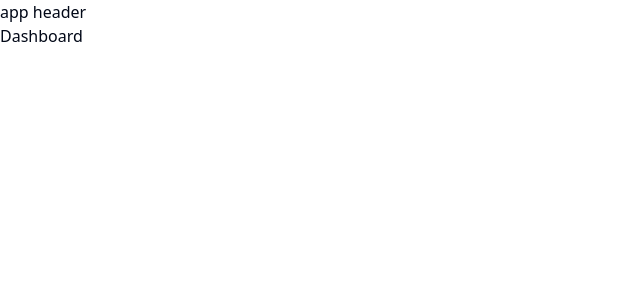
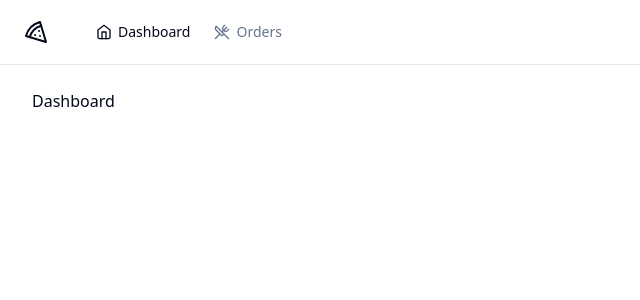
Before and after one commit to lucastenani/pizza.shop, a React (Vite) app: page / in a window 1280 px wide. Shown: the top 300 px of the page, without its empty margins (0-640 px from the left). Built offline with nearby package versions, Linux system fonts and the light colour scheme.

Commit message:
Create header for internal application routes

```diff
--- a/package.json
+++ b/package.json
@@ -12,6 +12,7 @@
   "dependencies": {
     "@hookform/resolvers": "^3.3.4",
     "@radix-ui/react-label": "^2.0.2",
+    "@radix-ui/react-separator": "^1.0.3",
     "@radix-ui/react-slot": "^1.0.2",
     "class-variance-authority": "^0.7.0",
     "clsx": "^2.1.0",
--- /dev/null
+++ b/src/components/header.tsx
@@ -0,0 +1,25 @@
+import { Separator } from '@radix-ui/react-separator'
+import { Home, Pizza, UtensilsCrossed } from 'lucide-react'
+
+import { NavLink } from './nav-link'
+
+export function Header() {
+  return (
+    <header className="border-b">
+      <div className="flex h-16 items-center gap-6 px-6">
+        <Pizza className="h-6 w-6" />
+        <Separator className="h-6" orientation="vertical" />
+        <nav className="flex items-center space-x-4 lg:space-x-6">
+          <NavLink to="/">
+            <Home className="h-4 w-4" />
+            Dashboard
+          </NavLink>
+          <NavLink to="/orders">
+            <UtensilsCrossed className="h-4 w-4" />
+            Orders
+          </NavLink>
+        </nav>
+      </div>
+    </header>
+  )
+}
--- /dev/null
+++ b/src/components/nav-link.tsx
@@ -0,0 +1,15 @@
+import { Link, LinkProps, useLocation } from 'react-router-dom'
+
+export type NavLinkProps = LinkProps
+
+export function NavLink(props: NavLinkProps) {
+  const { pathname } = useLocation()
+
+  return (
+    <Link
+      className="flex items-center gap-1.5 text-sm font-medium text-muted-foreground hover:text-foreground data-[current=true]:text-foreground"
+      data-current={pathname === props.to}
+      {...props}
+    />
+  )
+}
--- /dev/null
+++ b/src/components/ui/separator.tsx
@@ -0,0 +1,29 @@
+import * as SeparatorPrimitive from '@radix-ui/react-separator'
+import * as React from 'react'
+
+import { cn } from '@/lib/utils'
+
+const Separator = React.forwardRef<
+  React.ElementRef<typeof SeparatorPrimitive.Root>,
+  React.ComponentPropsWithoutRef<typeof SeparatorPrimitive.Root>
+>(
+  (
+    { className, orientation = 'horizontal', decorative = true, ...props },
+    ref,
+  ) => (
+    <SeparatorPrimitive.Root
+      ref={ref}
+      decorative={decorative}
+      orientation={orientation}
+      className={cn(
+        'shrink-0 bg-border',
+        orientation === 'horizontal' ? 'h-[1px] w-full' : 'h-full w-[1px]',
+        className,
+      )}
+      {...props}
+    />
+  ),
+)
+Separator.displayName = SeparatorPrimitive.Root.displayName
+
+export { Separator }
--- a/src/pages/_layouts/app.tsx
+++ b/src/pages/_layouts/app.tsx
@@ -1,10 +1,12 @@
 import { Outlet } from 'react-router-dom'
+
+import { Header } from '@/components/header'
 
 export function AppLayout() {
   return (
-    <div>
-      <header>app header</header>
-      <main>
+    <div className="flex min-h-screen flex-col antialiased">
+      <Header />
+      <main className="flex-1 flex-col gap-4 p-8 pt-6">
         <Outlet />
       </main>
     </div>
```
Also changed, not shown: 1 other file (tests, documents, lock files or other folders).
